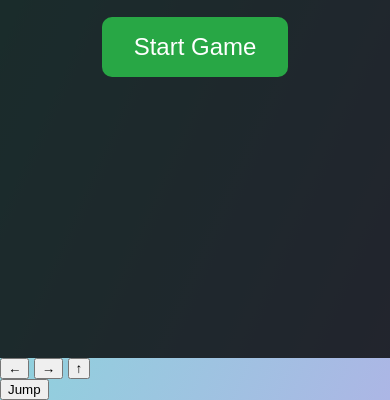
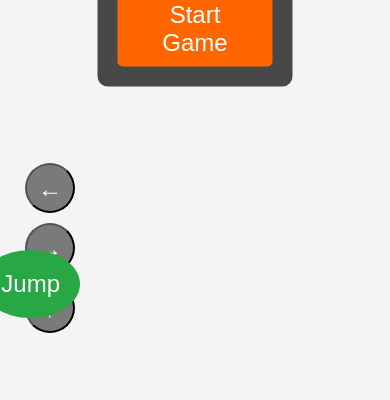
Before and after one commit to AlexGScripts/HardObby, a plain HTML site: page index.html in a window 390 px wide. Shown: the part 486-886 px from the top of the page. After the commit the page ends 844 px from the top, so only its background shows below. Drawn offline with Linux system fonts and the light colour scheme.

Commit message:
Update style.css

```diff
--- a/style.css
+++ b/style.css
@@ -1,46 +1,105 @@
+* {
+  margin: 0;
+  padding: 0;
+  box-sizing: border-box;
+}
+
 body {
-  margin: 0;
+  font-family: Arial, sans-serif;
   overflow: hidden;
-  font-family: 'Arial', sans-serif;
-  background: linear-gradient(to bottom right, #74ebd5, #acb6e5);
+  background-color: #f4f4f4;
 }
 
 #title-screen {
   position: absolute;
-  width: 100%;
-  height: 100%;
-  background-color: rgba(0, 0, 0, 0.8);
-  display: flex;
-  flex-direction: column;
-  justify-content: center;
-  align-items: center;
-  color: white;
-  z-index: 10;
+  top: 50%;
+  left: 50%;
+  transform: translate(-50%, -50%);
+  text-align: center;
+  color: #fff;
+  background-color: rgba(0, 0, 0, 0.7);
+  padding: 20px;
+  border-radius: 10px;
 }
 
 #title-screen h1 {
-  font-size: 4rem;
-  margin-bottom: 2rem;
-  text-shadow: 2px 2px 5px #000;
+  font-size: 3rem;
+  margin-bottom: 20px;
 }
 
 #start-button {
-  padding: 1rem 2rem;
+  padding: 10px 20px;
   font-size: 1.5rem;
-  background-color: #28a745;
+  background-color: #ff6600;
+  color: white;
   border: none;
-  border-radius: 10px;
-  color: white;
+  border-radius: 5px;
   cursor: pointer;
-  transition: background-color 0.3s;
 }
 
 #start-button:hover {
-  background-color: #218838;
+  background-color: #e65c00;
 }
 
 #game-canvas {
   display: block;
-  width: 100vw;
-  height: 100vh;
+  position: absolute;
+  top: 0;
+  left: 0;
+  width: 100%;
+  height: 100%;
+  background-color: #87ceeb; /* Blue Skybox */
 }
+
+#mobile-controls {
+  display: none;
+  position: fixed;
+  bottom: 20px;
+  left: 20px;
+  z-index: 10;
+}
+
+#joystick {
+  display: flex;
+  flex-direction: column;
+  margin-right: 20px;
+}
+
+#joystick button {
+  background-color: rgba(0, 0, 0, 0.5);
+  color: white;
+  padding: 10px;
+  border-radius: 50%;
+  margin: 5px;
+  width: 50px;
+  height: 50px;
+  font-size: 1.5rem;
+  text-align: center;
+}
+
+#jump-button {
+  position: absolute;
+  bottom: 20px;
+  right: 20px;
+  padding: 20px;
+  background-color: #28a745;
+  color: white;
+  border: none;
+  border-radius: 50%;
+  font-size: 1.5rem;
+}
+
+#jump-button:hover {
+  background-color: #218838;
+}
+
+/* Mobile View */
+@media (max-width: 768px) {
+  #mobile-controls {
+    display: block;
+  }
+
+  #game-canvas {
+    display: none;
+  }
+}
```
